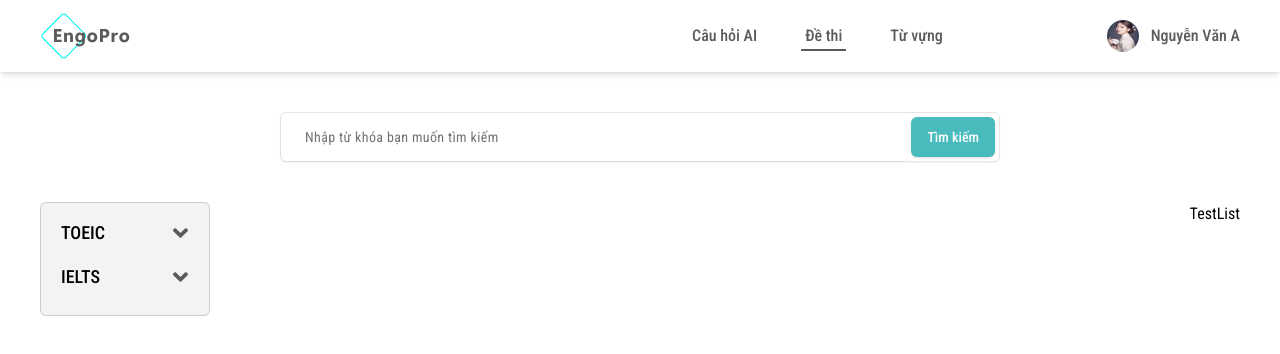
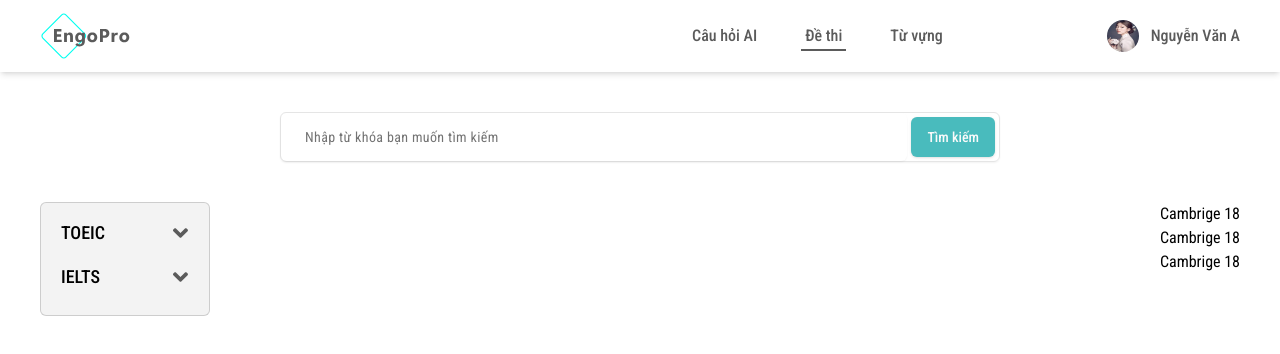
Before and after one commit to nduongg04/EngoProFE, a Next.js app: page /tests in a window 1280 px wide. Shown: the top 354 px of the page. Built offline with nearby package versions, Linux system fonts and the light colour scheme.

Commit message:
Add authentication

```diff
--- a/app/tests/page.tsx
+++ b/app/tests/page.tsx
@@ -1,10 +1,40 @@
+"use client";
+
 import HeaderHomeWhite from "@/components/HeaderHomeWhite";
 import TestList from "@/components/TestList";
 import TestSidebar from "@/components/TestSidebar";
 import { Button } from "@/components/ui/button";
 import { Input } from "@/components/ui/input";
+import { useState } from "react";
 
 const Tests = () => {
+    const [exams, setExams] = useState([
+        {
+            type: "TOEIC",
+            title: "Cambrige 18",
+            maxScore: 990,
+            questionCount: 120,
+            partCount: 4,
+            tags: ["TOEIC", "Cambrige", "18"],
+        },
+		{
+			type: "IELTS",
+            title: "Cambrige 18",
+            maxScore: 9,
+            questionCount: 120,
+            partCount: 4,
+            tags: ["IELTS", "Cambrige", "18"],
+        },
+        {
+            type: "TOEIC",
+            title: "Cambrige 18",
+            maxScore: 990,
+            questionCount: 120,
+            partCount: 4,
+            tags: ["TOEIC", "Cambrige", "18"],
+        },
+    ]);
+
     return (
         <main className="relative flex min-h-screen w-full flex-col gap-10">
             <HeaderHomeWhite />
@@ -18,7 +48,7 @@ const Tests = () => {
                 </div>
                 <div className="flex w-full flex-1 justify-between">
                     <TestSidebar />
-                    <TestList />
+                    <TestList exams={exams} />
                 </div>
             </div>
         </main>
--- /dev/null
+++ b/components/ExamCard.tsx
@@ -0,0 +1,17 @@
+export type ExamCardProps = {
+    type: string;
+    title: string;
+    maxScore: number;
+    questionCount: number;
+    partCount: number;
+    tags: string[];
+};
+
+const ExamCard = ({ type, title, maxScore, questionCount, partCount, tags }: ExamCardProps) => {
+  return (
+	<div>
+		<h1>{title}</h1>
+	</div>
+  )
+};
+export default ExamCard;
--- a/components/TestList.tsx
+++ b/components/TestList.tsx
@@ -1,4 +1,22 @@
-const TestList = () => {
-  return <div>TestList</div>;
+import ExamCard, { ExamCardProps } from "./ExamCard";
+type TestListProps = {
+    exams: ExamCardProps[];
+};
+
+const TestList = ({ exams }: TestListProps) => {
+    return (
+        <div>
+            {exams.map((exam: ExamCardProps) => (
+                <ExamCard
+                    type={exam.type}
+                    title={exam.title}
+                    maxScore={exam.maxScore}
+                    questionCount={exam.questionCount}
+                    partCount={exam.partCount}
+                    tags={exam.tags}
+                />
+            ))}
+        </div>
+    );
 };
 export default TestList;
```
